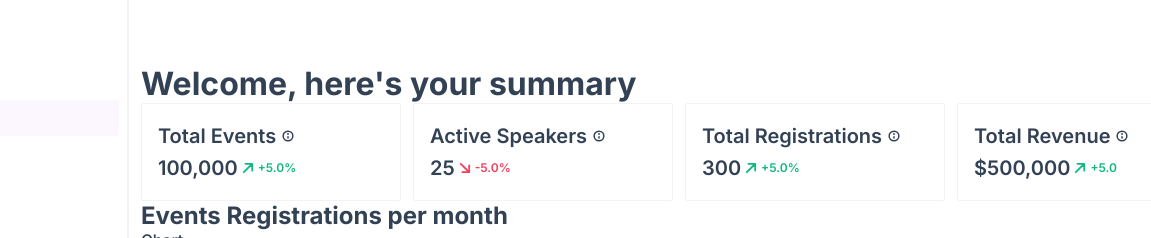
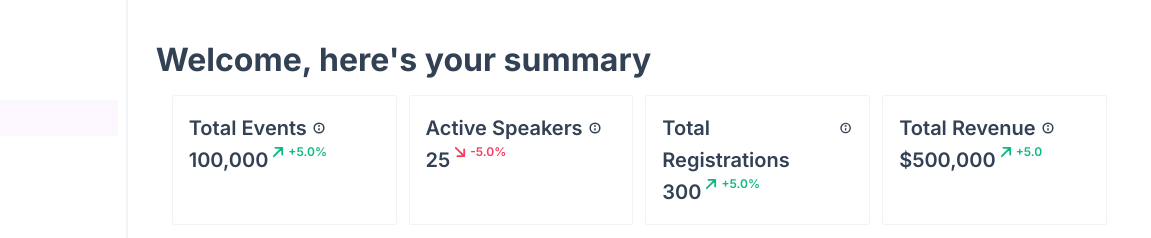
Before and after one commit to theAvocadoCoder/alphatwelve-dashboard, a website built with Vite: page index.html in a window 1280 px wide. Shown: the top 238 px of the page, 129-1280 px from the left. Built offline with nearby package versions, Linux system fonts and the light colour scheme.

Commit message:
Make stat cards responsive

```diff
--- a/src/components/StatCard/StatCard.module.css
+++ b/src/components/StatCard/StatCard.module.css
@@ -2,14 +2,13 @@
   background-color: var(--color-surface);
   border: 1px solid var(--color-surface-border);
   padding: 1rem;
-  flex: 1;
-  text-align: center;
-  border-radius: 2px;
+  text-align: left;
+  border-radius: 0.125rem;
 
   /* Stat label and value */
   &>* {
     display: flex;
-    align-items: center;
+    align-items: start;
     gap: 0.25rem;
     font-size: 1.25rem;
     font-weight: 600;
@@ -17,12 +16,15 @@
   }
 
   /* Stat label */
-  & h3 {
+  &> p:first-child {
     position: relative;
     width: fit-content;
 
     /* Stat tooltip icon */
     & custom-icon {
+      position: relative;
+      top: .5rem;
+      right: 0;
       line-height: 0;
       width: 1rem;
       height: 1rem;
@@ -43,8 +45,8 @@
       padding: 0.45rem;
       border-radius: 6px;
 
-      left: 105%;
-      top: -5px;
+      left: -30%;
+      top: 105%;
       position: absolute;
       z-index: 1;
     }
@@ -55,7 +57,7 @@
   }
 
   /* Stat value */
-  & p {
+  &> p:last-child {
     /* Stat rate */
     & span {
       display: inline-flex;
--- a/src/components/StatCard/index.ts
+++ b/src/components/StatCard/index.ts
@@ -9,11 +9,11 @@ export default function StatCard(stat: Stat) {
   card.classList.add(styles["stat-card"]);
 
   card.innerHTML = `
-    <h3>
+    <p>
       ${stat.label}
       ${infoIcon}
       <span class="${styles.tooltip}">More information about ${stat.label}...</span>
-    </h3>
+    </p>
     <p>
       ${stat.value}
       <span class="${stat.rate[0] === "+" ? styles["positive-rate"] : styles["negative-rate"]}">
--- a/src/style.css
+++ b/src/style.css
@@ -165,15 +165,48 @@ custom-icon {
 
 .content {
   overflow-x: hidden;
-  padding: 4rem 0.75rem 5rem;
+  padding: 4rem 1rem 5rem;
   width: 100%;
+  padding-inline: 1.25rem;
+  padding-block: 4.5rem;
+}
+
+@media (min-width: 900px) {
+  .content {
+    padding-inline: 1.75rem;
+    padding-block: 2.5rem 4.125rem;
+  }
 }
 
 .stats {
-  width: 67.25rem;
+  width: 100%;
+  display: grid;
+  grid-template-columns: repeat(1, 1fr); /* Full width for mobile */
   gap: 0.75rem;
-  display: flex;
-  flex-wrap: wrap;
+  padding: 1rem;
+}
+
+/* Tablet and above: adjust card width */
+@media (min-width: 768px) {
+  .stats {
+    grid-template-columns: repeat(2, minmax(12.5rem, 1fr)); /* Cards will resize between 12.5rem and full width */
+  }
+}
+
+/* Desktop and above: container adjusts width */
+@media (min-width: 1280px) {
+  .stats {
+    grid-template-columns: repeat(4, minmax(200px, 1fr));
+    max-width: 1200px;
+    margin: 0 auto 0 0; /* Center the container */
+  }
+}
+
+/* Large screens */
+@media (min-width: 1440px) {
+  .stats {
+    max-width: 1400px; /* Adjust container width on larger screens */
+  }
 }
 
 .hidden {
```
